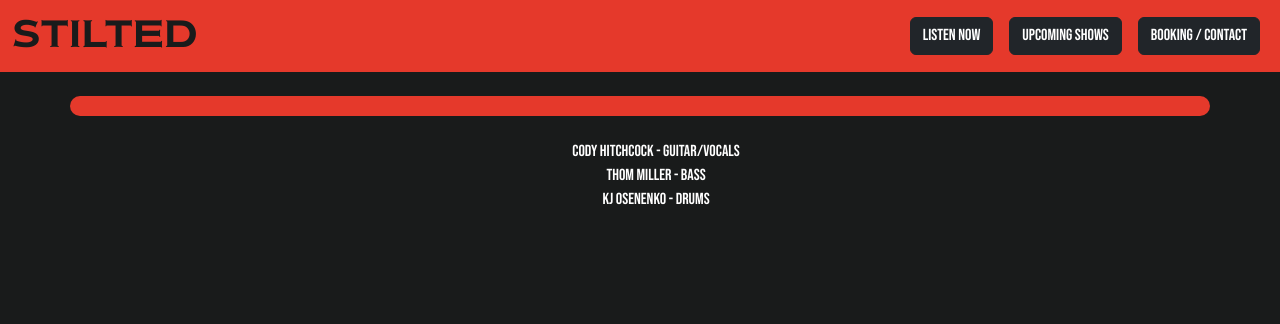
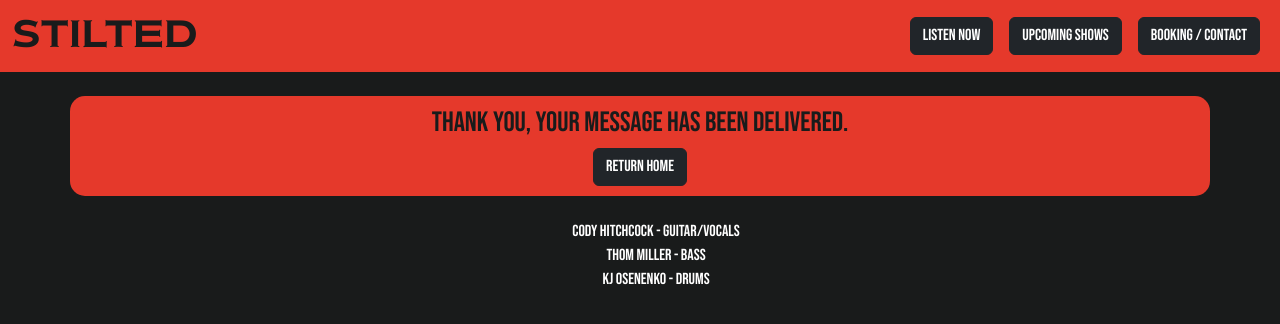
Before and after one commit to kjosenenko/stilted-react, a React (Create React App) app: page /submitted in a window 1280 px wide. Shown: the top 324 px of the page. Built offline with nearby package versions, Linux system fonts and the light colour scheme.

Commit message:
Redirect after succesful contact submission

```diff
--- a/src/App.js
+++ b/src/App.js
@@ -1,6 +1,6 @@
 import logo from './logo.svg';
 import './App.css';
-import {BrowserRouter as Router, Routes, Route, Link} from 'react-router-dom'
+import {BrowserRouter as Router, Routes, Route} from 'react-router-dom'
 import {connect} from 'react-redux'
 import Nav from './components/Nav'
 import Home from './components/Home'
@@ -8,6 +8,7 @@ import Footer from './components/Footer'
 import Music from './components/Music'
 import Shows from './components/Shows'
 import Contact from './components/Contact'
+import ContactResponse from './components/ContactResponse';
 
 function App() {
   return (
@@ -20,6 +21,7 @@ function App() {
           <Route path="/music" element={<Music/>}/>
           <Route path="/shows" element={<Shows/>}/>
           <Route path="/contact" element={<Contact/>}/>
+          <Route path="/submitted" element={<ContactResponse/>}/>
         </Routes>
       </div>
       <br />
--- a/src/actions/contact.js
+++ b/src/actions/contact.js
@@ -9,7 +9,7 @@ export const submitForm = (data) => {
   })
   .then(r => {
     if (r.status == 201) {
-      debugger
+      window.location.href = '/submitted';
     }
   })
 }
--- /dev/null
+++ b/src/components/ContactResponse.js
@@ -0,0 +1,14 @@
+import React from 'react'
+
+function ContactResponse() {
+  return (
+    <div class="black">
+      <h3 class="center-text">Thank you, your message has been delivered.</h3>
+      <div class="center-text">
+        <a class="btn btn-dark" href="/">Return Home</a>
+      </div>
+    </div>
+  )
+}
+
+export default ContactResponse
--- a/src/components/Footer.js
+++ b/src/components/Footer.js
@@ -1,5 +1,4 @@
 import React from 'react'
-import {Link} from 'react-router-dom'
 
 function Footer() {
   return (
--- a/src/components/Home.js
+++ b/src/components/Home.js
@@ -1,5 +1,4 @@
 import React from 'react'
-import {Link} from 'react-router-dom'
 
 function Home() {
   return (
--- a/src/components/Music.js
+++ b/src/components/Music.js
@@ -1,5 +1,4 @@
 import React from 'react'
-import {Link} from 'react-router-dom'
 
 function Music() {
   return (
--- a/src/components/Nav.js
+++ b/src/components/Nav.js
@@ -1,5 +1,4 @@
 import React from 'react'
-import {Link} from 'react-router-dom'
 
 function Nav() {
   return (
--- a/src/components/Shows.js
+++ b/src/components/Shows.js
@@ -1,5 +1,4 @@
 import React from 'react'
-import {Link} from 'react-router-dom'
 
 function Shows() {
 
```
